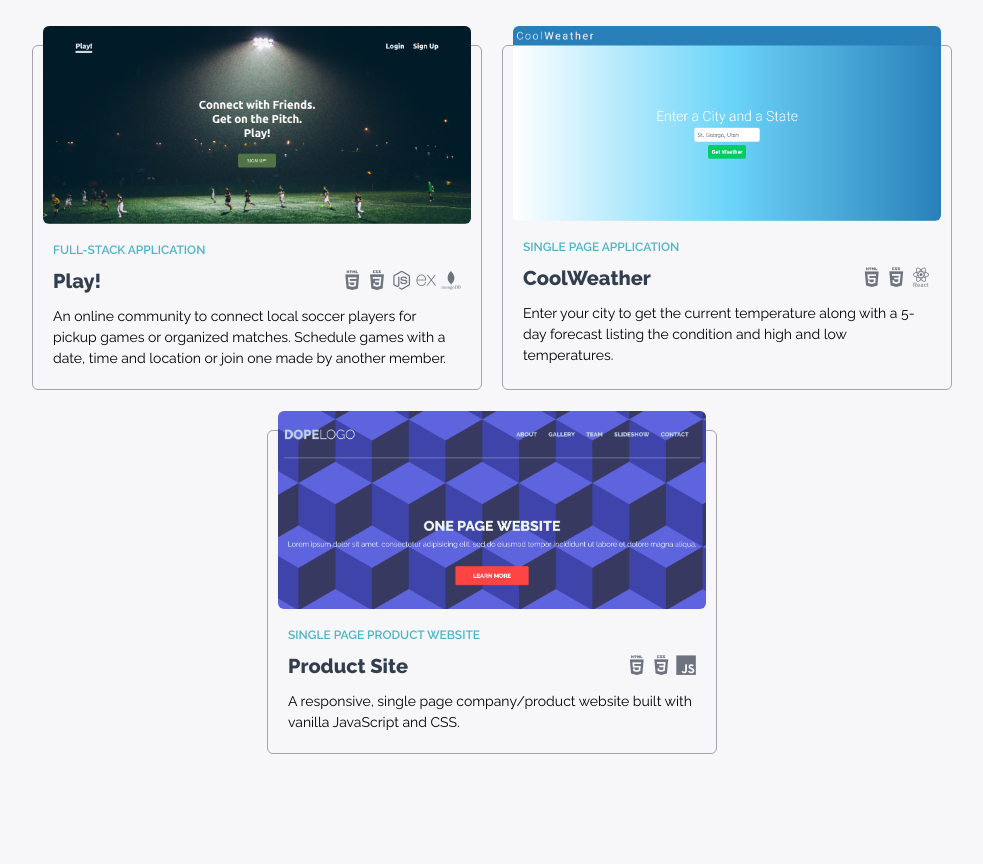
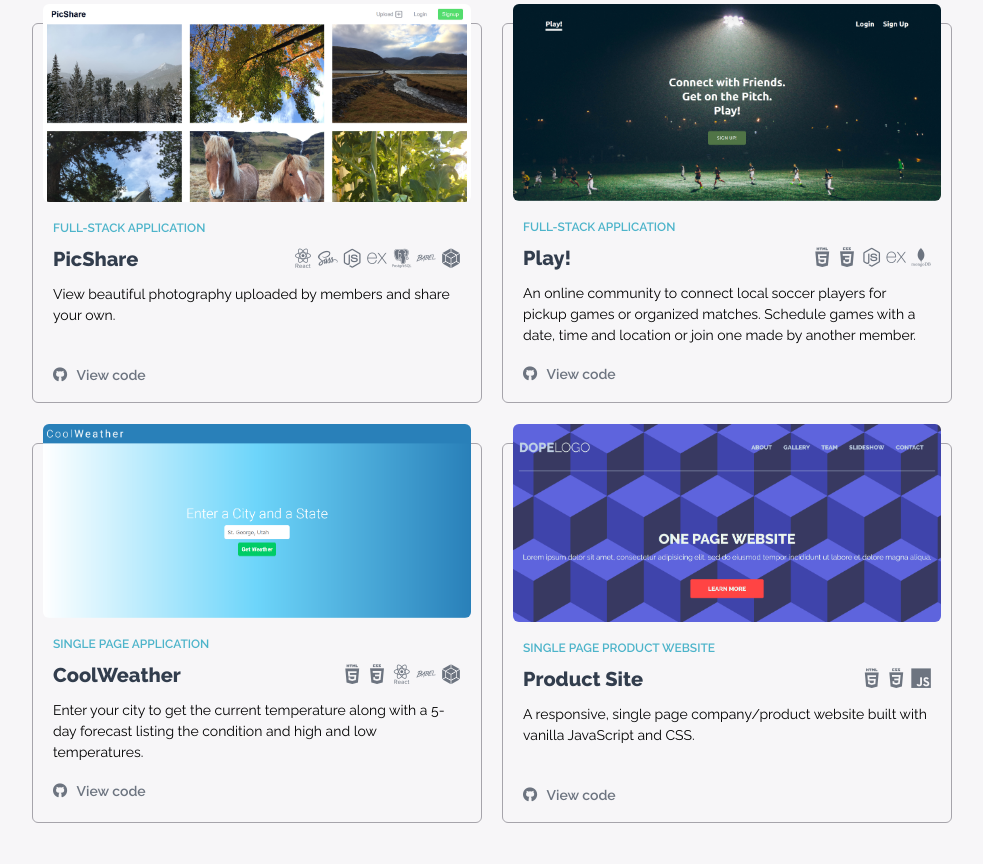
Before and after one commit to jgroenke24/jgroenke24.github.io, a plain HTML site: page index.html in a window 1280 px wide. Shown: the part 2296-3160 px from the top of the page, without its empty margins (148-1131 px from the left). Drawn offline with nearby package versions, Linux system fonts and the light colour scheme.

Commit message:
Revise about me and add picshare to projects

```diff
--- a/index.html
+++ b/index.html
@@ -46,11 +46,11 @@
         </div>
         <div class="about-blurb">
           <div class="about-text">
-            <p>Hey!  I'm Jorge Groenke and I'm a Full-Stack Developer from New York City.  I'm a highly motivated and driven person who is always looking for opportunities to grow as a developer and learn new things.  I love making cool web applications from front to back.  Whether they are single page, or rendered on a server, I think both methods are valuable and exciting to implement.</p>
-            <p>I've always wanted to do something that I was proud of.  To be able to say that I created something and left a mark on the world.  This led me to web development and software engineering.  I love that I am continuously challenged intellectually while also getting to flex my creative muscles.  I am currently looking for opportunities so please check out my resume and feel free to contact me!</p>
+            <p>Hey!  I'm Jorge Groenke and I'm a full-stack developer from New York City.  I'm a highly motivated and driven person who is always looking for opportunities to grow as a developer and learn new things.  I love making beautiful and fun web applications from the ground up.  When I am not making awesome web apps, I'm either playing soccer or hanging out with my puppy, Scout.</p>
+            <p>One of the things I love most about web development is there is always a new challenge around the corner.  Whether it's a new language, framework, tool or project, there is always something new to learn and a new problem to solve.  I am currently looking for new challenges so check out my work below and feel free to contact me!</p>
           </div>
           <div class="about-resume">
-            <a class="button" href="https://drive.google.com/file/d/1pHVx3P3ISeyVarM9H6Iq_eXeG3lHkX0N/view?usp=sharing">Resume</a>
+            <a class="button" href="https://drive.google.com/file/d/1pHVx3P3ISeyVarM9H6Iq_eXeG3lHkX0N/view?usp=sharing" target="_blank">Resume</a>
           </div>
         </div>
         <div class="about-skills">
@@ -82,11 +82,37 @@
         </div>
         <div class="projects-container">
           <div class="project">
-            <a class="project-pic" href="https://nameless-anchorage-56994.herokuapp.com/">
+            <a class="project-pic" href="https://picshareapp.herokuapp.com/" target="_blank">
+              <img class="main-pic" src="public/images/PicShare-home.jpg" alt="PicShare Home Page"></img>
+              <img class="overlay" src="public/images/PicShare-inside.jpg" alt="PicShare Picture View"></img>
+            </a>
+            <div class="project-info">
+              <div>
+                <small>Full-stack Application</small>
+                <div class="project-title">
+                  <h3>PicShare</h3>
+                  <span>
+                    <i class="devicon-react-original-wordmark"></i>
+                    <i class="devicon-sass-original"></i>
+                    <i class="devicon-nodejs-plain"></i>
+                    <i class="devicon-express-original"></i>
+                    <i class="devicon-postgresql-plain-wordmark"></i>
+                    <i class="devicon-babel-plain"></i>
+                    <i class="devicon-webpack-plain"></i>
+                  </span>
+                </div>
+                <p>View beautiful photography uploaded by members and share your own.</p>
+              </div>
+              <a href="https://github.com/jgroenke24/photo_app" target="_blank"><i class="fab fa-github"></i>View code</a>
+            </div>
+          </div>
+          <div class="project">
+            <a class="project-pic" href="https://nameless-anchorage-56994.herokuapp.com/" target="_blank">
               <img class="main-pic" src="public/images/play-home.jpg" alt="Play! Home Page"></img>
               <img class="overlay" src="public/images/play-inside.png" alt="Play! Dashboard"></img>
             </a>
             <div class="project-info">
+              <div>
                 <small>Full-stack Application</small>
                 <div class="project-title">
                   <h3>Play!</h3>
@@ -100,13 +126,16 @@
                 </div>
                 <p>An online community to connect local soccer players for pickup games or organized matches.  Schedule games with a date, time and location or join one made by another member.</p>
               </div>
+              <a href="https://github.com/jgroenke24/Play" target="_blank"><i class="fab fa-github"></i>View code</a>
+            </div>
           </div>
           <div class="project">
-            <a class="project-pic" href="https://coolweather-b549f.firebaseapp.com/">
+            <a class="project-pic" href="https://coolweather-b549f.firebaseapp.com/" target="_blank">
               <img class="main-pic" src="public/images/weather-home.png" alt="CoolWeather Home Page"></img>
               <img class="overlay" src="public/images/weather-inside.png" alt="CoolWeather Action"></img>
             </a>
             <div class="project-info">
+              <div>
                 <small>Single Page Application</small>
                 <div class="project-title">
                   <h3>CoolWeather</h3>
@@ -114,18 +143,22 @@
                     <i class="devicon-html5-plain-wordmark"></i>
                     <i class="devicon-css3-plain-wordmark"></i>
                     <i class="devicon-react-original-wordmark"></i>
+                    <i class="devicon-babel-plain"></i>
+                    <i class="devicon-webpack-plain"></i>
                   </span>
                 </div>
-
                 <p>Enter your city to get the current temperature along with a 5-day forecast listing the condition and high and low temperatures.</p>
+              </div>
+              <a href="https://github.com/jgroenke24/weather-app" target="_blank"><i class="fab fa-github"></i>View code</a>
             </div>
           </div>
           <div class="project">
-            <a class="project-pic" href="https://jgroenke24.github.io/product_site">
+            <a class="project-pic" href="https://jgroenke24.github.io/product_site" target="_blank">
               <img class="main-pic" src="public/images/product-site-lg.png" alt="Product Site Home Page"></img>
               <img class="overlay" src="public/images/product-site-mobile.png" alt="Product Site Mobile"></img>
             </a>
             <div class="project-info">
+              <div>
                 <small>Single Page Product Website</small>
                 <div class="project-title">
                   <h3>Product Site</h3>
@@ -136,6 +169,8 @@
                   </span>
                 </div>
                 <p>A responsive, single page company/product website built with vanilla JavaScript and CSS.</p>
+              </div>
+              <a href="https://github.com/jgroenke24/product_site" target="_blank"><i class="fab fa-github"></i>View code</a>
             </div>
           </div>
         </div>
@@ -200,8 +235,8 @@
           </ul>
         </nav>
         <div class="social">
-          <a class="social-link" href="https://linkedin.com/in/jorge-groenke/"><i class="fab fa-linkedin-in"></i></a>
-          <a class="social-link" href="https://github.com/jgroenke24/"><i class="fab fa-github"></i></a>
+          <a class="social-link" href="https://linkedin.com/in/jorge-groenke/" target="_blank"><i class="fab fa-linkedin-in"></i></a>
+          <a class="social-link" href="https://github.com/jgroenke24/" target="_blank"><i class="fab fa-github"></i></a>
           <a class="social-link" href="mailto:jorge.groenke@gmail.com"><i class="far fa-envelope"></i></a>
         </div>
       </div>
--- a/sass/main.scss
+++ b/sass/main.scss
@@ -409,6 +409,10 @@ p {
 
 .project-info {
   padding: 2rem 1rem;
+  min-height: 200px;
+  display: flex;
+  flex-direction: column;
+  justify-content: space-between;
 
   small {
     color: $primary-color;
@@ -424,6 +428,23 @@ p {
 
   p {
     font-size: 1.4rem;
+  }
+
+  a {
+    display: block;
+    margin-top: 1rem;
+    font-size: 1.4rem;
+    font-weight: 600;
+    color: rgba($info, .7);
+    transition: 0.2s ease color;
+
+    &:hover {
+      color: $info;
+    }
+
+    & i {
+      margin-right: 1rem;
+    }
   }
 }
 
```
Also changed, not shown: public/images/PicShare-home.jpg (added), public/images/PicShare-inside.jpg (added), public/stylesheets/main.css, 1 other file. Lines whose indentation alone changed are shown as unchanged.
